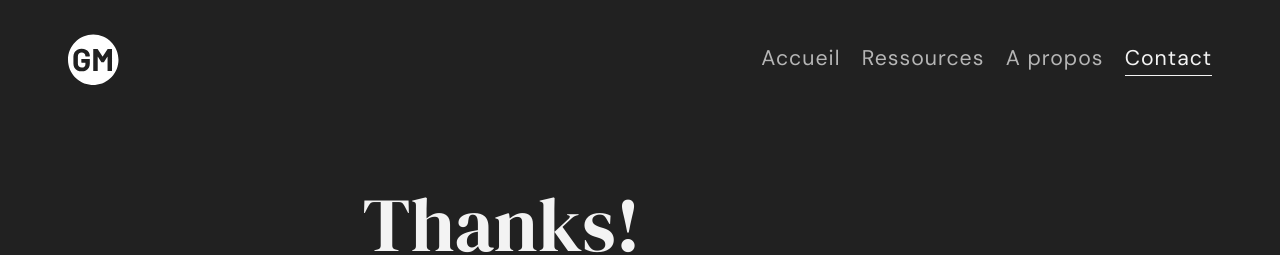
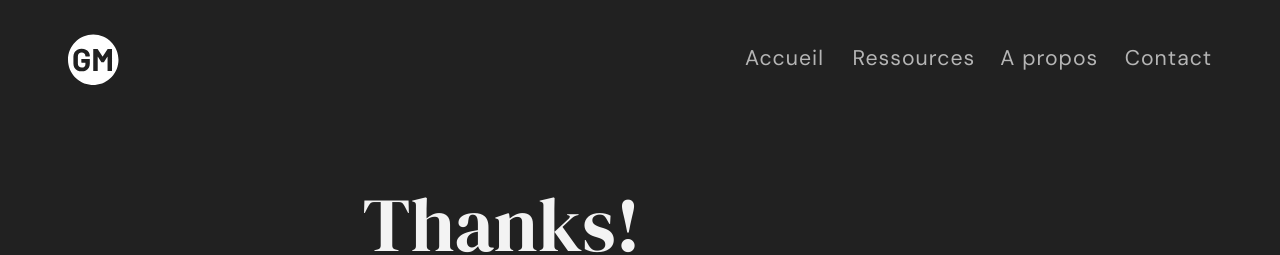
Before and after one commit to Alliages/guillaume_meunier, a Jekyll site: the page built from _pages/contact-confirmation.html, in a window 1280 px wide. Shown: the top 255 px of the page. Built offline with Jekyll 4.4.1, drawn with Linux system fonts in a browser that asks for light colours; nearby versions of some CDN libraries.

Commit message:
Menu : retire « Current section », titre en gras souligné au survol
Co-Authored-By: Claude Sonnet 5.5 <noreply@anthropic.com>
Claude-Session: https://claude.ai/code/session_01B6Gy2doshMc5gYMEh8pS15

```diff
--- a/_includes/header.html
+++ b/_includes/header.html
@@ -32,16 +32,10 @@
         <div class="mobile-nav-wrapper">
           <ul class="mobile-dropdown" itemscope itemtype="http://schema.org/SiteNavigationElement">
           {% for link in site.navigation %}
-            {% assign current = nil %}
-            {% capture current_page %}{{ page.url | downcase | replace_first: '/', '' | remove: '/' }}{% if page.url == '/' %}projects{% endif %}{% endcapture %}
-            {% capture current_page_nav %}{{ link.title | downcase }}{% endcapture %}
-
-            {% if current_page contains current_page_nav %}
-              {% assign current = ' class="current"' %}
-            {% endif %}
-
+            {% comment %} Pas de marque « page en cours » : seul le survol met le titre en évidence.
+               data-titre sert à réserver la largeur du gras (voir _nav.scss) {% endcomment %}
             <li>
-              <a{{ current }} itemprop="url" href="{{ link.url }}"><span itemprop="name">{{ link.title }}</span></a>
+              <a itemprop="url" href="{{ link.url }}" data-titre="{{ link.title }}"><span itemprop="name">{{ link.title }}</span></a>
             </li>
           {% endfor %}
           </ul>
--- a/_sass/site/components/_nav.scss
+++ b/_sass/site/components/_nav.scss
@@ -111,25 +111,21 @@
         display: block;
         padding: var(--inner-padding);
 
-        &:hover {
-          background: rgba(var(--color-text), .2);
+        // Version en gras invisible : réserve la largeur pour que le menu ne « saute » pas au survol
+        &:after {
+          content: attr(data-titre);
+          display: block;
+          height: 0;
+          overflow: hidden;
+          visibility: hidden;
+          font-weight: 700;
         }
 
-        &.current {
-          background: rgba(var(--color-text), .4);
-
-          &:focus {
-            color: gray;
-            border-color: gray;
-          }
-
-          &:after {
-            content: 'Current section';
-            text-transform: uppercase;
-            float: right;
-            font-size: var(--font-size-body-small);
-            margin-top: rem(4px);
-          }
+        &:hover,
+        &:focus {
+          background: rgba(var(--color-text), .2);
+          font-weight: 700;
+          text-decoration: underline;
         }
       }
     }
@@ -163,25 +159,10 @@
           &:focus,
           &:active {
             background: inherit;
-            border-top: none;
-            border-right: none;
-            border-bottom: 1px solid;
-            border-left: none;
+            font-weight: 700;
+            text-decoration: underline;
             opacity: 1;
             outline: 0;
-          }
-
-          &.current {
-            border-top: none;
-            border-right: none;
-            border-bottom: 1px solid;
-            border-left: none;
-            opacity: 1;
-            background: inherit;
-
-            &:after {
-              @include visually-hidden;
-            }
           }
         }
       }
```
